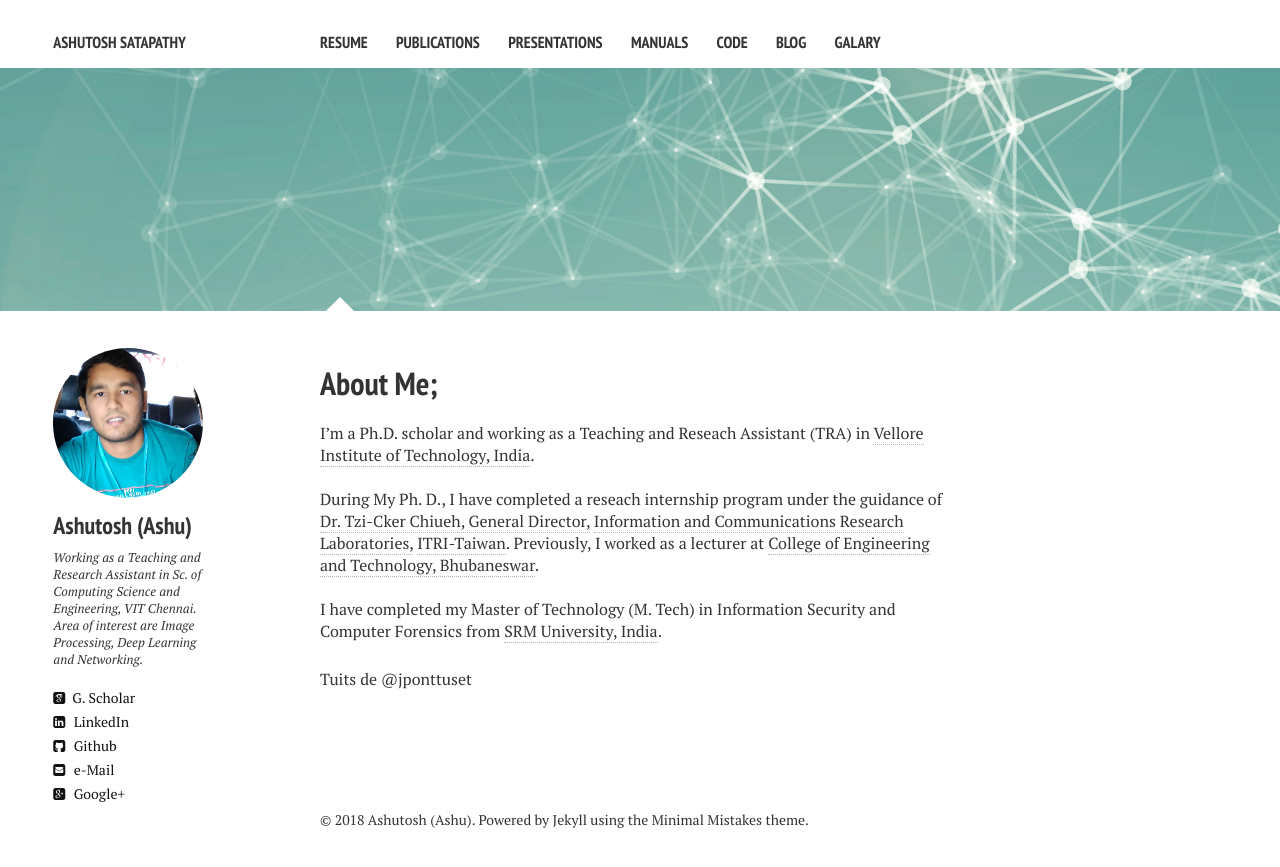
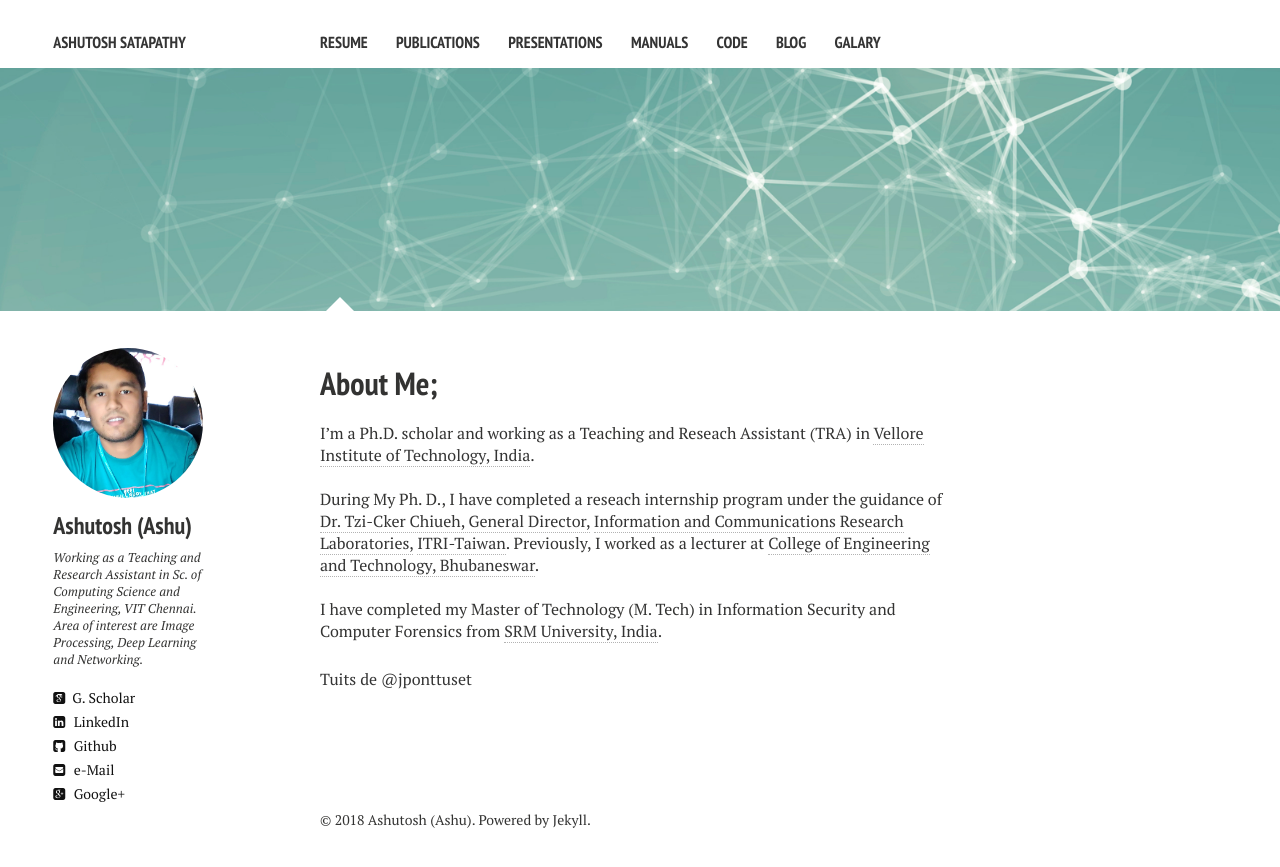
Before and after one commit to ashutoshsatapathy1990/ashutoshsatapathy1990.github.io, a Jekyll site: the page built from index.md, in a window 1280 px wide. Shown: the top 867 px of the page. Built offline with Jekyll 4.4.1, drawn with Linux system fonts in a browser that asks for light colours; nearby versions of some CDN libraries; comment, search, counter and statistics services are not loaded.

Commit message:
Update _footer.html

```diff
--- a/_includes/_footer.html
+++ b/_includes/_footer.html
@@ -1 +1 @@
-<span>&copy; {{ site.time | date: '%Y' }} {{ site.owner.name }}. Powered by <a href="http://jekyllrb.com">Jekyll</a> using the <a href="http://mademistakes.com/minimal-mistakes/">Minimal Mistakes</a> theme.</span>
+<span>&copy; {{ site.time | date: '%Y' }} {{ site.owner.name }}. Powered by <a href="http://jekyllrb.com">Jekyll</a>.</span>
```
